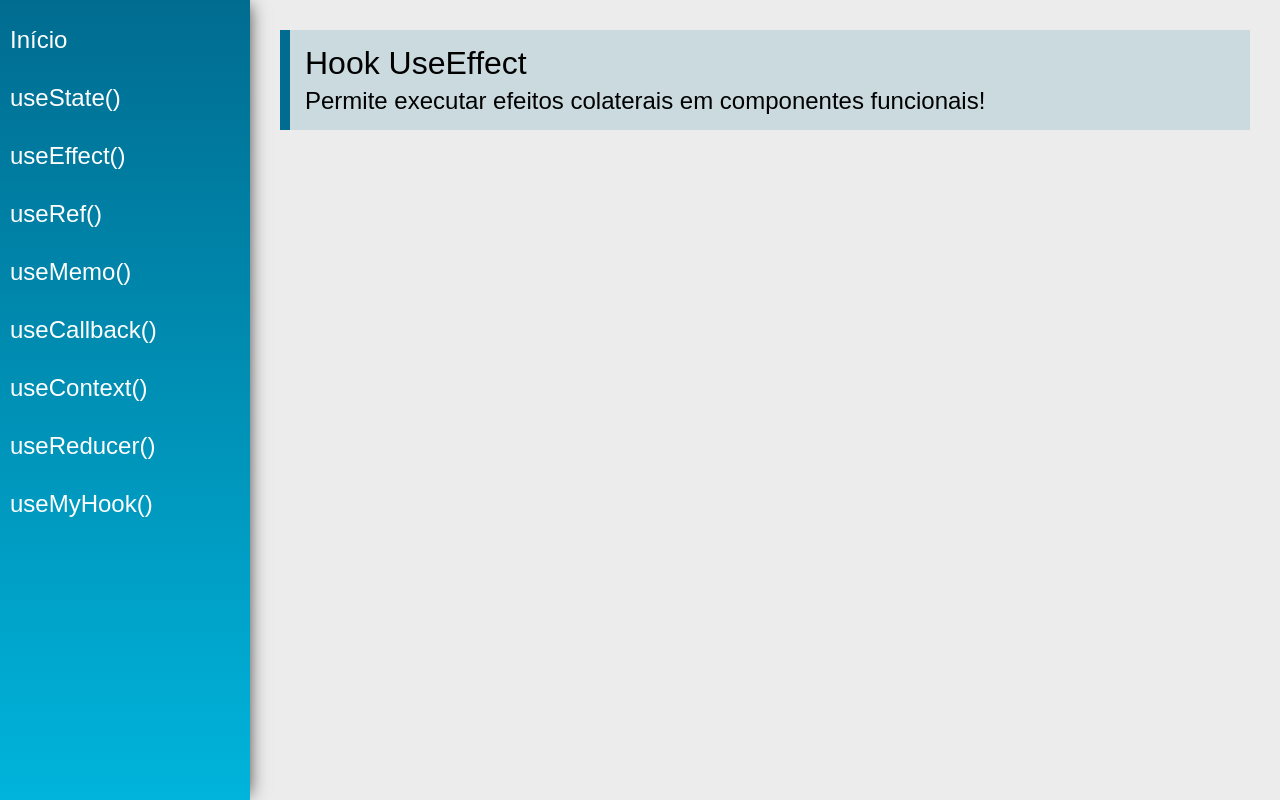
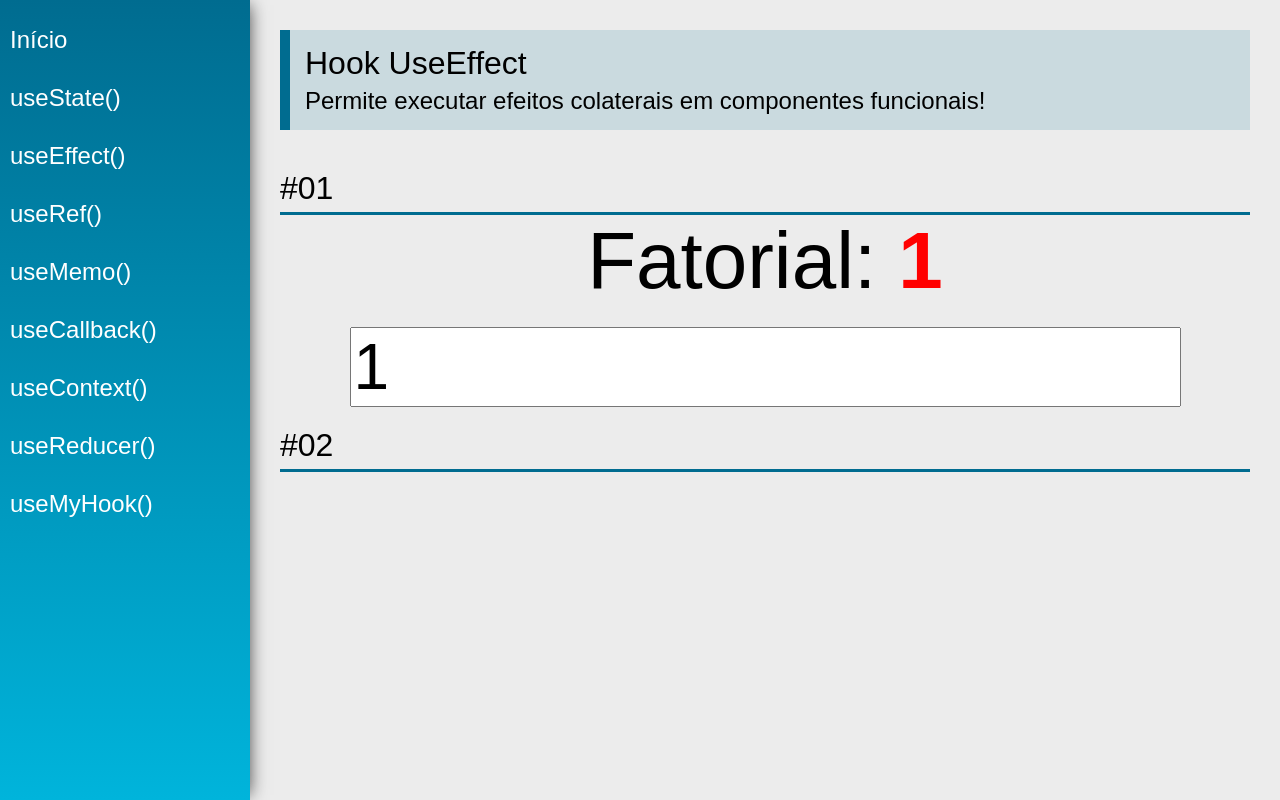
Before and after one commit to matheusrf96/hooks, a React (Create React App) app: page /useEffect in a window 1280 px wide. Built offline with nearby package versions, Linux system fonts and the light colour scheme.

Commit message:
Implement useEffect

```diff
--- a/src/views/examples/UseEffect.jsx
+++ b/src/views/examples/UseEffect.jsx
@@ -1,13 +1,47 @@
-import React from 'react'
+import React, { useEffect, useState } from 'react'
 import PageTitle from '../../components/layout/PageTitle'
+import SectionTitle from '../../components/layout/SectionTitle'
+
+
+const calcFactorial = (n) => {
+    if (n < 0) return -1
+    if (parseInt(n) === 0) return 1
+
+    return calcFactorial(n - 1) * n
+}
 
 const UseEffect = (props) => {
+    const [number, setNumber] = useState(1)
+    const [factorial, setFactorial] = useState(1)
+
+    useEffect(() => {
+        setFactorial(calcFactorial(number))
+    }, [number])
+
     return (
         <div className="UseEffect">
             <PageTitle
                 title="Hook UseEffect"
                 subtitle="Permite executar efeitos colaterais em componentes funcionais!"
             />
+
+            <SectionTitle title="#01" />
+            <div className="center">
+                <div>
+                    <span className="text">Fatorial: </span>
+                    <span className="text red">{ factorial === -1 ? 'Não existe' : factorial }</span>
+                </div>
+
+                <input
+                    type="number"
+                    className="input"
+                    value={ number }
+                    onChange={(e) => setNumber(e.target.value)}
+                />
+            </div>
+
+            <SectionTitle title="#02" />
+
         </div>
     )
 }
```
